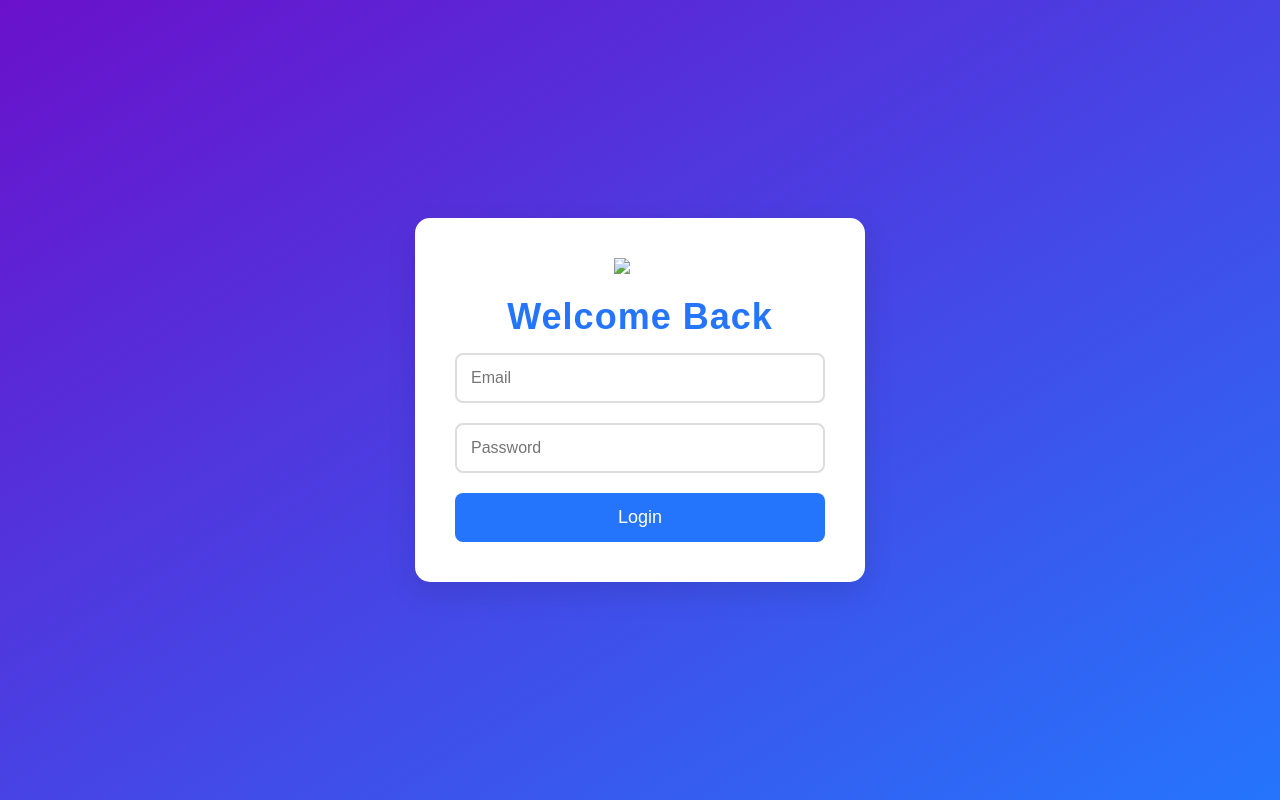
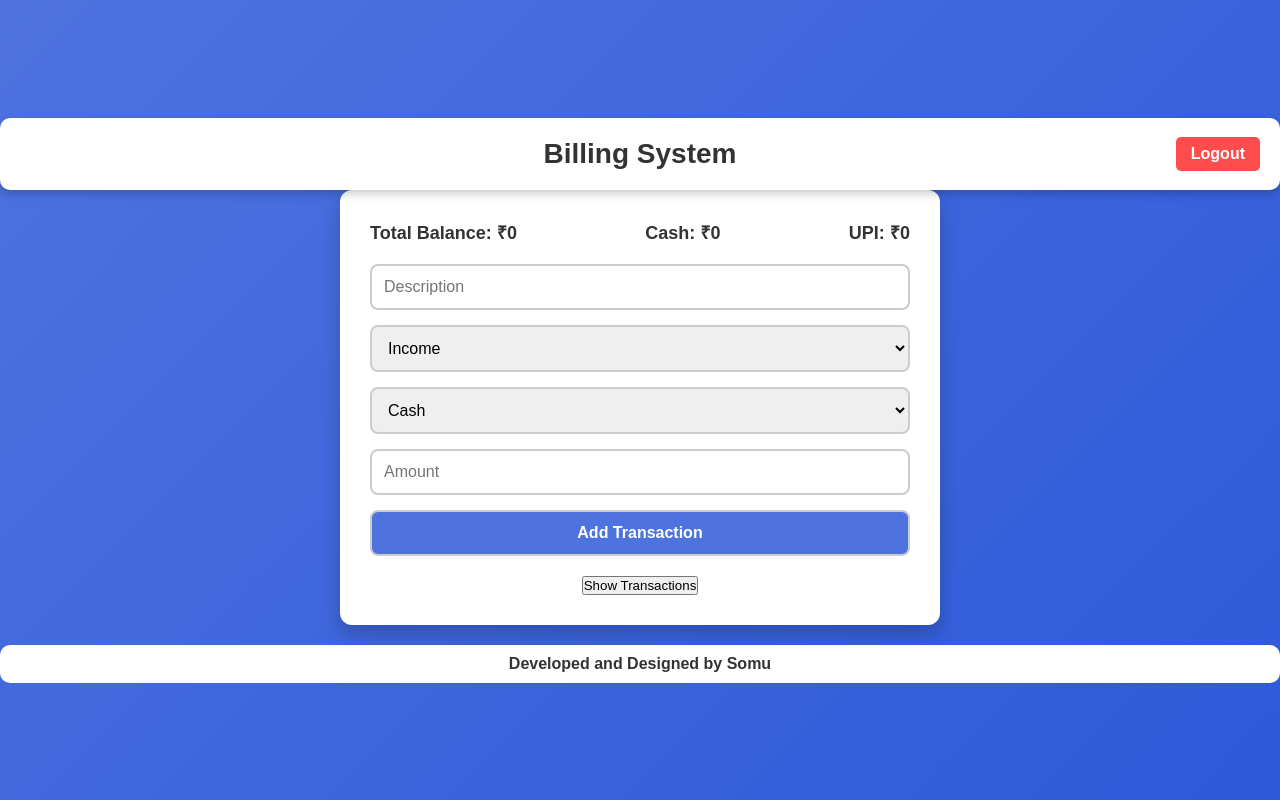
Before and after one commit to jyatiskadey/Billing, a website: page public/login.html in a window 1280 px wide. Drawn offline with Linux system fonts and the light colour scheme; sample sign-in values are in the browser's storage.

Commit message:
Update login.html

```diff
--- a/public/login.html
+++ b/public/login.html
@@ -3,241 +3,207 @@
 <head>
   <meta charset="UTF-8">
   <meta name="viewport" content="width=device-width, initial-scale=1.0">
-  <title>Login</title>
+  <title>Billing System</title>
   <style>
     * {
       margin: 0;
       padding: 0;
       box-sizing: border-box;
+      font-family: 'Poppins', sans-serif;
     }
 
     body {
-      font-family: 'Arial', sans-serif;
-      background: linear-gradient(to bottom right, #6a11cb, #2575fc);
-      color: #fff;
       display: flex;
+      flex-direction: column;
+      align-items: center;
       justify-content: center;
-      align-items: center;
-      height: 100vh;
-      animation: fadeIn 1.5s ease-in-out;
+      min-height: 100vh;
+      background: linear-gradient(135deg, #4e73df, #2e59d9);
+      color: white;
+      transition: all 0.3s ease;
     }
 
-    @keyframes fadeIn {
-      from {
-        opacity: 0;
-      }
-      to {
-        opacity: 1;
-      }
+    header {
+      background: #ffffff;
+      color: #333;
+      width: 100%;
+      padding: 20px;
+      text-align: center;
+      font-size: 28px;
+      font-weight: bold;
+      box-shadow: 0 4px 10px rgba(0, 0, 0, 0.2);
+      border-radius: 10px;
+      position: relative;
     }
 
-    .login-container {
-      background: #fff;
-      padding: 40px;
-      border-radius: 15px;
-      box-shadow: 0 10px 30px rgba(0, 0, 0, 0.1);
-      width: 100%;
-      max-width: 450px;
-      text-align: center;
-      animation: slideIn 0.7s ease-out;
+    header button {
+      position: absolute;
+      right: 20px;
+      top: 50%;
+      transform: translateY(-50%);
+      background-color: #ff4d4d;
+      border: none;
+      color: white;
+      padding: 8px 15px;
+      border-radius: 5px;
+      cursor: pointer;
+      font-size: 16px;
+      font-weight: bold;
+      transition: background-color 0.3s ease;
     }
 
-    @keyframes slideIn {
-      from {
-        transform: translateY(-50px);
-        opacity: 0;
-      }
-      to {
-        transform: translateY(0);
-        opacity: 1;
-      }
+    main {
+      width: 90%;
+      max-width: 600px;
+      background: white;
+      border-radius: 12px;
+      box-shadow: 0 10px 20px rgba(0, 0, 0, 0.2);
+      padding: 30px;
+      text-align: center;
+      color: #333;
     }
 
-    .login-container h1 {
-      margin-bottom: 15px;
-      color: #2575fc;
-      font-size: 36px;
-      letter-spacing: 1px;
-      font-weight: 600;
-      animation: fadeInText 1.2s ease-in-out;
-    }
-
-    @keyframes fadeInText {
-      from {
-        opacity: 0;
-      }
-      to {
-        opacity: 1;
-      }
-    }
-
-    .login-container form {
+    .balance-container {
       display: flex;
-      flex-direction: column;
-      gap: 20px;
-    }
-
-    .login-container input {
-      padding: 14px;
-      font-size: 16px;
-      border: 2px solid #ddd;
-      border-radius: 8px;
-      transition: 0.3s ease-in-out;
-    }
-
-    .login-container input:focus {
-      outline: none;
-      border-color: #2575fc;
-      box-shadow: 0 0 8px rgba(37, 117, 252, 0.5);
-    }
-
-    .login-container button {
-      padding: 14px;
-      background-color: #2575fc;
-      color: white;
-      border: none;
-      border-radius: 8px;
+      justify-content: space-between;
+      margin-bottom: 20px;
       font-size: 18px;
-      cursor: pointer;
-      transition: background-color 0.3s ease, transform 0.3s ease;
-    }
-
-    .login-container button:hover {
-      background-color: #1e58b2;
-      transform: scale(1.05);
-    }
-
-    .login-container p {
-      margin-top: 20px;
-      font-size: 14px;
-      color: #555;
-    }
-
-    .login-container a {
-      color: #2575fc;
-      text-decoration: none;
       font-weight: bold;
     }
 
-    .login-container a:hover {
-      text-decoration: underline;
+    #transaction-form {
+      display: flex;
+      flex-direction: column;
+      gap: 15px;
+      margin-bottom: 20px;
     }
 
-    .toast {
-      visibility: hidden;
-      min-width: 250px;
-      margin-left: -125px;
-      background-color: #2575fc;
-      color: white;
-      text-align: center;
-      border-radius: 2px;
+    #transaction-form input,
+    #transaction-form select,
+    #transaction-form button {
       padding: 12px;
-      position: fixed;
-      z-index: 1;
-      left: 50%;
-      bottom: 30px;
-      font-size: 17px;
-      box-shadow: 0px 3px 10px rgba(0, 0, 0, 0.1);
-      animation: fadeInToast 0.5s, fadeOutToast 0.5s 3s;
+      border: 2px solid #ccc;
+      border-radius: 8px;
+      font-size: 16px;
+      transition: all 0.3s ease;
     }
 
-    @keyframes fadeInToast {
-      from {
-        bottom: 0;
-        opacity: 0;
-      }
-      to {
-        bottom: 30px;
-        opacity: 1;
-      }
+    #transaction-form button {
+      background-color: #4e73df;
+      color: white;
+      font-weight: bold;
+      cursor: pointer;
     }
 
-    @keyframes fadeOutToast {
-      from {
-        opacity: 1;
-      }
-      to {
-        opacity: 0;
-        bottom: 0;
-      }
+    ul li {
+      background: #f9f9f9;
+      padding: 15px;
+      border-radius: 8px;
+      margin-bottom: 10px;
+      display: flex;
+      justify-content: space-between;
+      font-size: 16px;
     }
 
-    .toast.show {
-      visibility: visible;
-    }
-
-    .logo {
-      width: 60px;
-      height: 60px;
-      margin-bottom: 20px;
-      animation: logoBounce 1s ease-in-out infinite;
-    }
-
-    @keyframes logoBounce {
-      0%, 100% {
-        transform: translateY(0);
-      }
-      50% {
-        transform: translateY(-10px);
-      }
-    }
-
-    @media (max-width: 480px) {
-      .login-container {
-        padding: 25px;
-      }
-
-      .login-container h1 {
-        font-size: 28px;
-      }
-
-      .login-container button {
+    footer {
+      margin-top: 20px;
+      padding: 10px;
+      text-align: center;
+      background: #ffffff;
+      color: #333;
       font-size: 16px;
-      }
+      width: 100%;
+      font-weight: bold;
+      border-radius: 10px;
     }
   </style>
 </head>
 <body>
-  <div class="login-container">
-    <img src="logo.png" alt="Logo" class="logo" /> <!-- Replace with your logo -->
-    <h1>Welcome Back</h1>
-    <form id="login-form">
-      <input type="email" id="email" placeholder="Email" required />
-      <input type="password" id="password" placeholder="Password" required />
-      <button type="submit">Login</button>
+  <header>
+    Billing System
+    <button id="logout-btn">Logout</button>
+  </header>
+
+  <main>
+    <div class="balance-container">
+      <div>Total Balance: ₹<span id="balance">0</span></div>
+      <div>Cash: ₹<span id="cash-balance">0</span></div>
+      <div>UPI: ₹<span id="upi-balance">0</span></div>
+    </div>
+    <form id="transaction-form">
+      <input type="text" id="description" placeholder="Description" required />
+      <select id="type" required>
+        <option value="Income">Income</option>
+        <option value="Expense">Expense</option>
+      </select>
+      <select id="payment-method" required>
+        <option value="Cash">Cash</option>
+        <option value="UPI">UPI</option>
+      </select>
+      <input type="number" id="amount" placeholder="Amount" required />
+      <button type="submit">Add Transaction</button>
     </form>
+    <button id="toggle-transactions-btn">Show Transactions</button>
+    <div id="transaction-container" style="display: none;">
+      <h2>Transactions</h2>
+      <ul id="transaction-list"></ul>
     </div>
+  </main>
 
-  <div id="toast" class="toast">Login Successful!</div>
+  <footer>Developed and Designed by Somu</footer>
 
   <script>
-    document.getElementById("login-form").addEventListener("submit", async (e) => {
-      e.preventDefault();
+    const token = localStorage.getItem("token");
+    if (!token) {
+      window.location.href = "/login.html";
+    }
 
-      const email = document.getElementById("email").value;
-      const password = document.getElementById("password").value;
-
-      try {
-        const response = await fetch("https://billing-7b68.onrender.com/api/auth/login", {
-          method: "POST",
-          headers: { "Content-Type": "application/json" },
-          body: JSON.stringify({ email, password }),
+    async function fetchTransactions() {
+      const response = await fetch("https://billing-7b68.onrender.com/api/transactions", {
+        headers: { Authorization: `Bearer ${token}` },
       });
 
       const data = await response.json();
+      document.getElementById("transaction-list").innerHTML = "";
+      let totalBalance = 0, cashBalance = 0, upiBalance = 0;
+
       if (response.ok) {
-          localStorage.setItem("token", data.token);
-          document.getElementById("toast").classList.add("show");
-          setTimeout(() => {
-            window.location.href = "/index.html";
-          }, 3000);
+        data.transactions.reverse().forEach((transaction) => {
+          totalBalance += transaction.type === "Income" ? transaction.amount : -transaction.amount;
+          if (transaction.paymentMethod === "Cash") {
+            cashBalance += transaction.type === "Income" ? transaction.amount : -transaction.amount;
           } else {
-          alert(data.message);
+            upiBalance += transaction.type === "Income" ? transaction.amount : -transaction.amount;
           }
-      } catch (error) {
-        console.error("Error during login:", error);
-        alert("Something went wrong. Please try again later.");
+
+          const li = document.createElement("li");
+          li.innerHTML = `
+            <span>${transaction.description} (${transaction.paymentMethod})</span>
+            <span class="${transaction.type.toLowerCase()}">${transaction.type} - ₹${transaction.amount}</span>
+          `;
+          document.getElementById("transaction-list").appendChild(li);
+        });
+        document.getElementById("balance").innerText = totalBalance.toFixed(2);
+        document.getElementById("cash-balance").innerText = cashBalance.toFixed(2);
+        document.getElementById("upi-balance").innerText = upiBalance.toFixed(2);
       }
+    }
+
+    document.getElementById("transaction-form").addEventListener("submit", async (e) => {
+      e.preventDefault();
+      const description = document.getElementById("description").value;
+      const type = document.getElementById("type").value;
+      const amount = parseFloat(document.getElementById("amount").value);
+      const paymentMethod = document.getElementById("payment-method").value;
+
+      await fetch("https://billing-7b68.onrender.com/api/transactions", {
+        method: "POST",
+        headers: { "Content-Type": "application/json", Authorization: `Bearer ${token}` },
+        body: JSON.stringify({ description, type, amount, paymentMethod }),
+      });
+
+      fetchTransactions();
+      document.getElementById("transaction-form").reset();
     });
   </script>
 </body>
```
Lines whose indentation alone changed are shown as unchanged.
